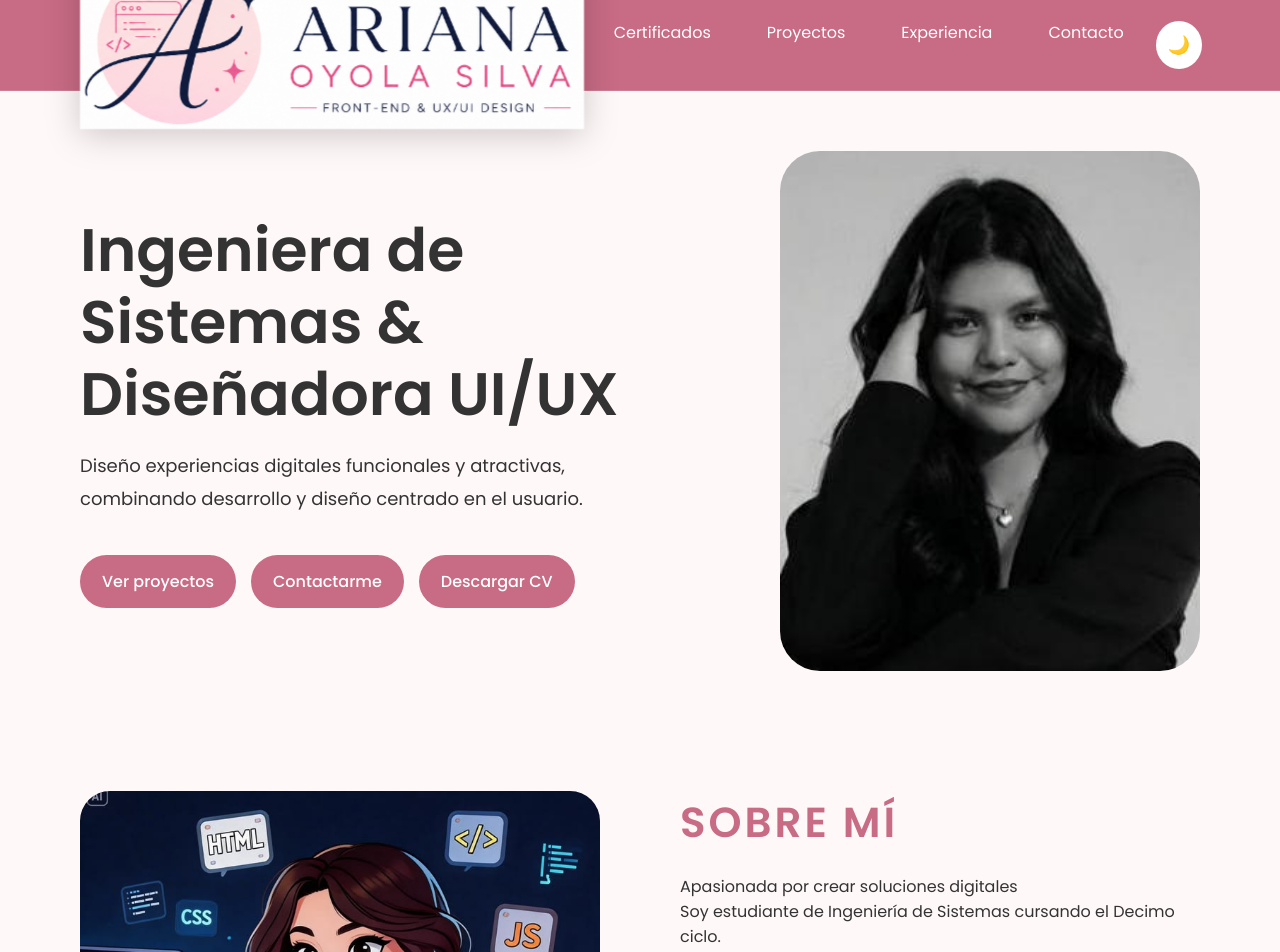
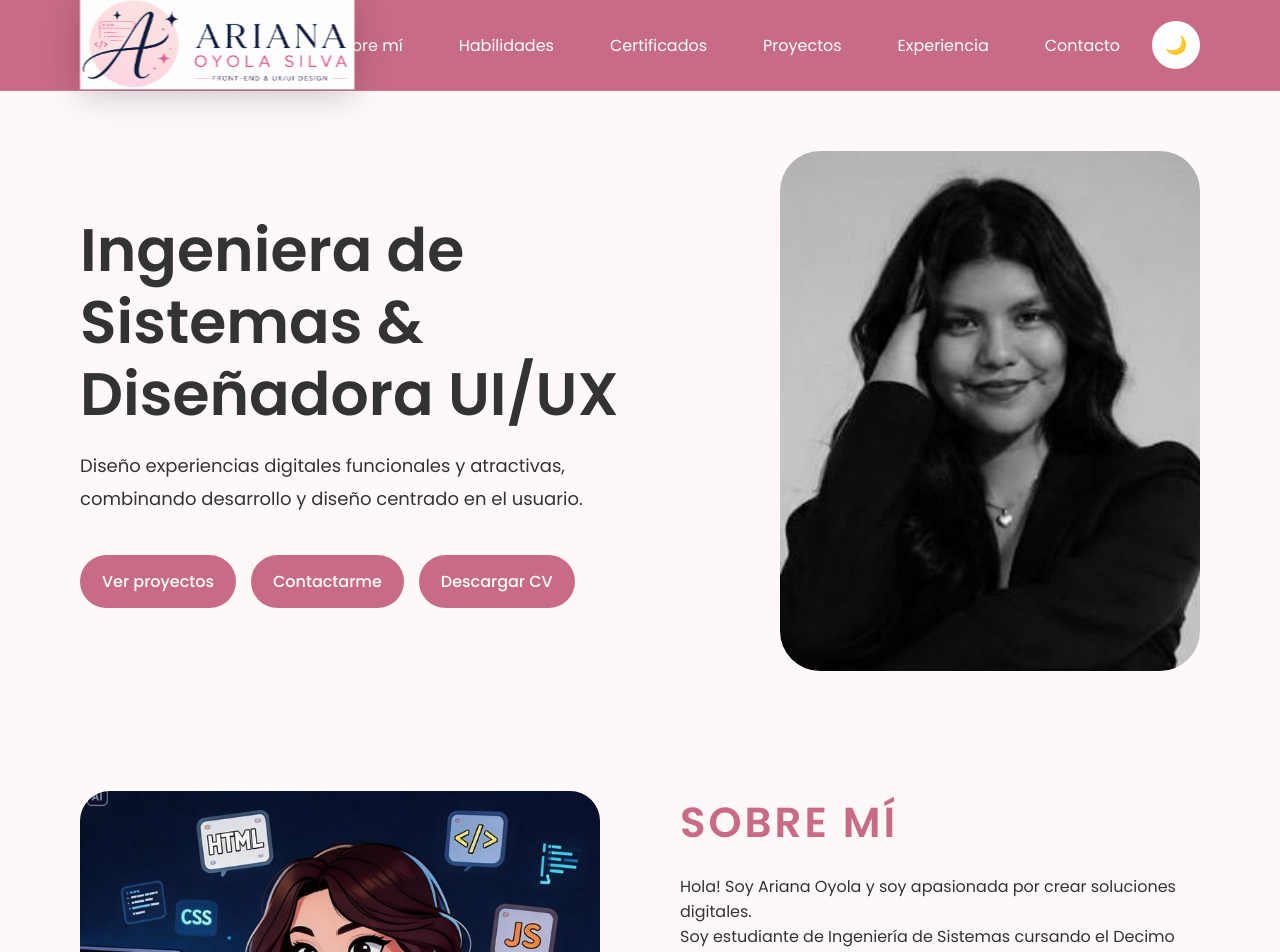
Before and after one commit to ArianaOyola/ARIANA-OYOLA, a React (Vite) app: page / in a window 1280 px wide. Shown: the top 952 px of the page. Built offline with nearby package versions, Linux system fonts and the light colour scheme.

Commit message:
Ultima actualizaciones

```diff
--- a/index.html
+++ b/index.html
@@ -2,9 +2,9 @@
 <html lang="en">
   <head>
     <meta charset="UTF-8" />
-    <link rel="icon" type="image/svg+xml" href="/favicon.svg" />
+    <link rel="icon" type="image/svg+xml" href="/loguito.png" />
     <meta name="viewport" content="width=device-width, initial-scale=1.0" />
-    <title>ariana-portfolio</title>
+    <title>ARIANA OYOLA</title>
   </head>
   <body>
     <div id="root"></div>
--- a/package.json
+++ b/package.json
@@ -1,5 +1,5 @@
 {
-  "name": "ariana-portfolio",
+  "name": "ARIANA OYOLA",
   "private": true,
   "version": "0.0.0",
   "type": "module",
--- a/src/components/About.jsx
+++ b/src/components/About.jsx
@@ -13,10 +13,10 @@ function About(){
 
       <div className="aboutText">
         <h2 className="sectionTitle">SOBRE MÍ</h2>
-        <p>Apasionada por crear soluciones digitales</p>
 
         <p>
-          Soy estudiante de Ingeniería de Sistemas cursando el Decimo ciclo.</p>
+          Hola! Soy Ariana Oyola y soy apasionada por crear soluciones digitales.</p>
+          <p>Soy estudiante de Ingeniería de Sistemas cursando el Decimo ciclo.</p>
           <p>Me enfoco en construir experiencias digitales modernas y funcionales.</p>
 
         <div className="cards">
--- a/src/styles/navbar.css
+++ b/src/styles/navbar.css
@@ -138,3 +138,19 @@ ul a:hover {
     margin-bottom: 20px;
   }
 }
+/* --- LOGO AJUSTADO AL TAMAÑO DEL NAVBAR --- */
+.logo {
+  display: flex;
+  align-items: center;
+  height: 60px;
+}
+
+.logo img {
+  height: 32.5px;
+  width: auto;
+  object-fit: contain;
+  filter: drop-shadow(0 2px 6px rgba(0,0,0,0.2));
+  display: block;
+}
+
+/* Elimina el 'transform: scale' que tenías antes */
```
Also changed, not shown: public/loguito.png (renamed from public/logo01.png), src/components/Navbar.jsx (line endings or trailing spaces).
